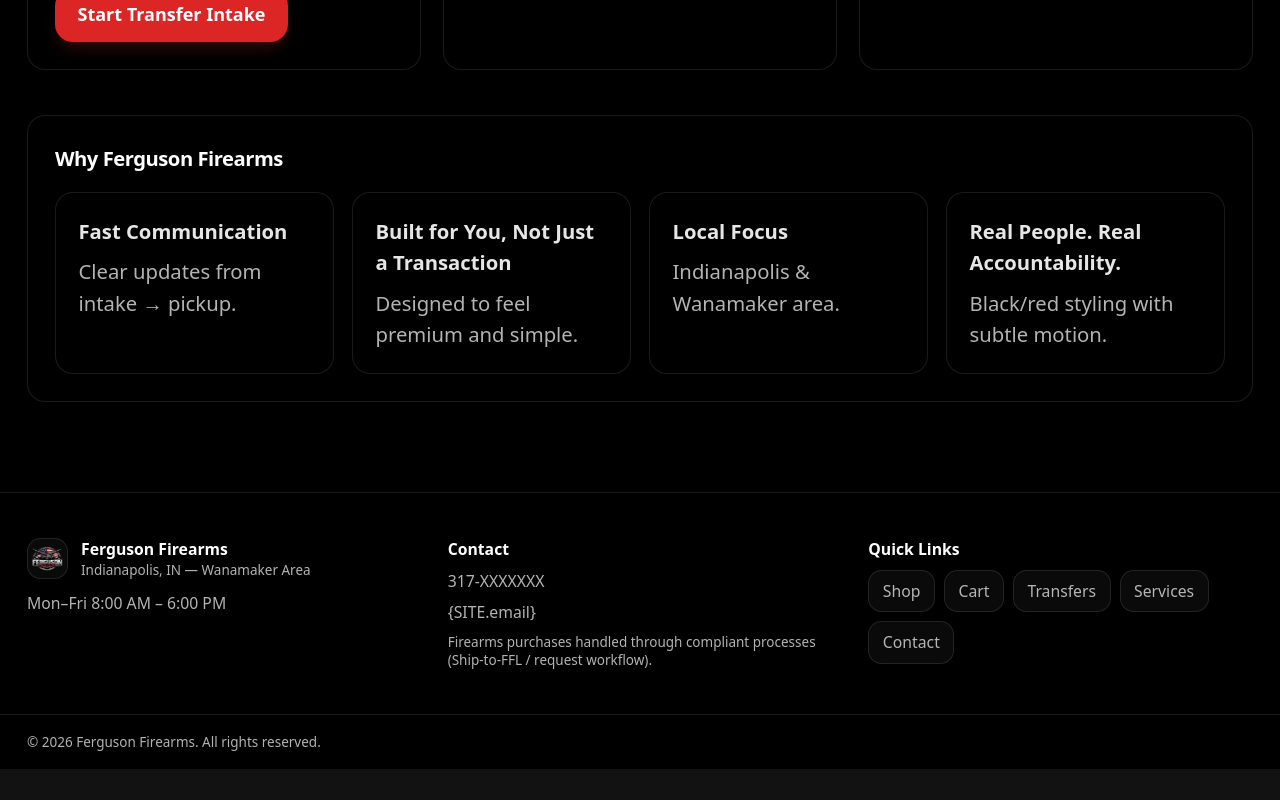
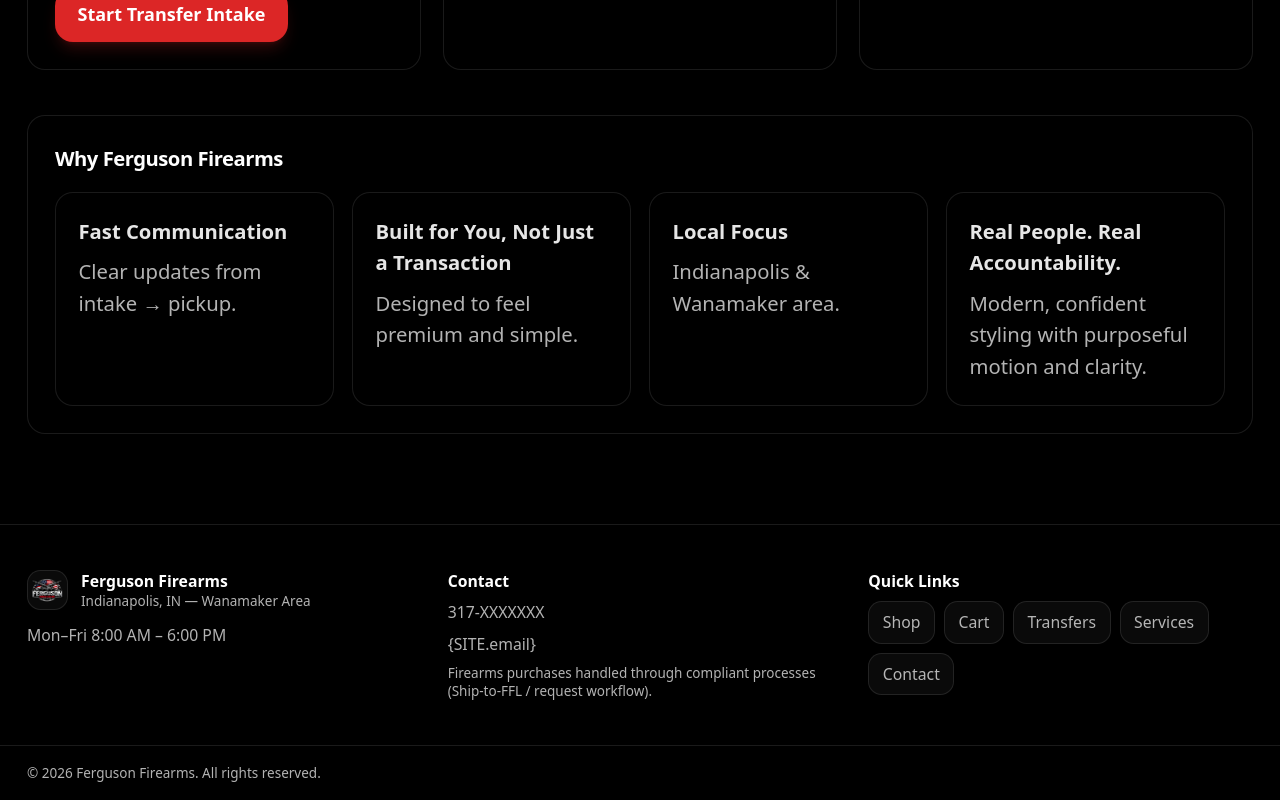
Before and after one commit to ndespain2005/ferguson-firearms, a Next.js app: page / in a window 1280 px wide. Shown: the part 1537-2337 px from the top of the page. Before the commit the page ends 2306 px from the top, so only its background shows below. Built offline with nearby package versions, Linux system fonts and the light colour scheme; no server answers.

Commit message:
Update page.tsx

```diff
--- a/src/app/page.tsx
+++ b/src/app/page.tsx
@@ -130,7 +130,7 @@
             ["Fast Communication", "Clear updates from intake → pickup."],
             ["Built for You, Not Just a Transaction", "Designed to feel premium and simple."],
             ["Local Focus", "Indianapolis & Wanamaker area."],
-            ["Real People. Real Accountability.", "Black/red styling with subtle motion."],
+            ["Real People. Real Accountability.", "Modern, confident styling with purposeful motion and clarity."],
           ].map(([h, p]) => (
             <div key={h} className="rounded-2xl border border-white/10 bg-black/45 p-5">
               <div className="text-lg font-semibold">{h}</div>
```
